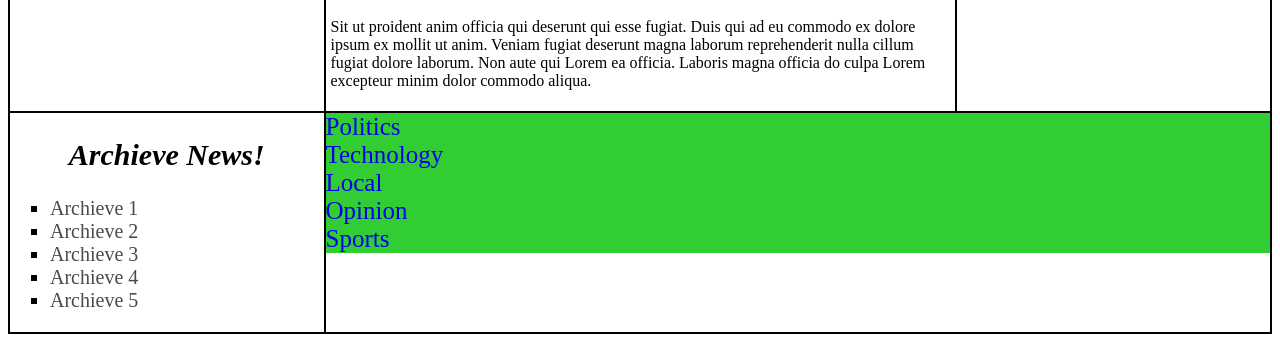
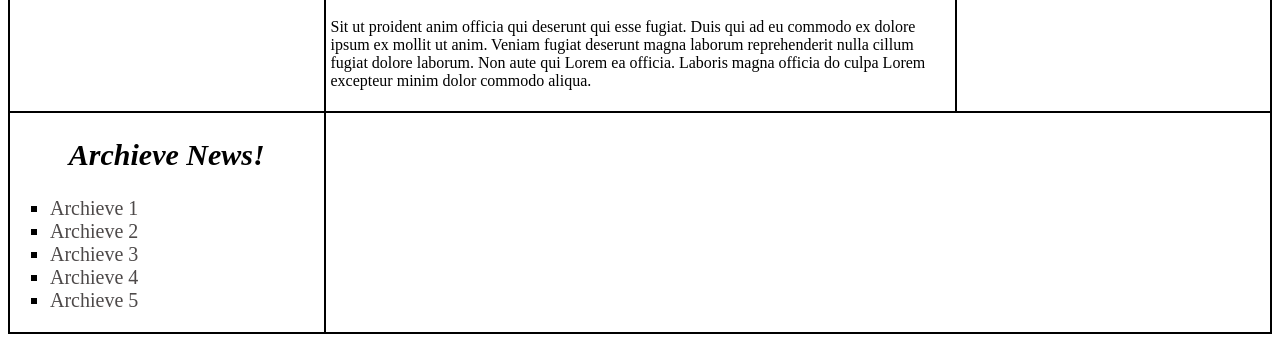
Before and after one commit to ajms072799/news-letter, a plain HTML site: page index.html in a window 1280 px wide. Shown: the part 624-966 px from the top of the page. Drawn offline with Linux system fonts and the light colour scheme.

Commit message:
removing the list of nav

```diff
--- a/index.html
+++ b/index.html
@@ -43,33 +43,7 @@
                         </ul>
                     </section>
                     <nav class="news-letter-nav box-themed-75">
-                        <ul class="news-letter-nav-list">
-                            <div class="box-color-themed">
-                                <li>
-                                    <a href="#">Politics</a>
-                                </li>
-                            </div>
-                            <div class="box-color-themed">
-                                <li>
-                                    <a href="#">Technology</a>
-                                </li>
-                            </div>
-                            <div class="box-color-themed">
-                                <li>
-                                    <a href="#">Local</a>
-                                </li>
-                            </div>
-                            <div class="box-color-themed">
-                                <li>
-                                    <a href="#">Opinion</a>
-                                </li>
-                            </div>
-                            <div class="box-color-themed">
-                                <li>
-                                    <a href="#">Sports</a>
-                                </li>
-                            </div>
-                        </ul>
+
                     </nav>
                 </section>
             </main>
```
